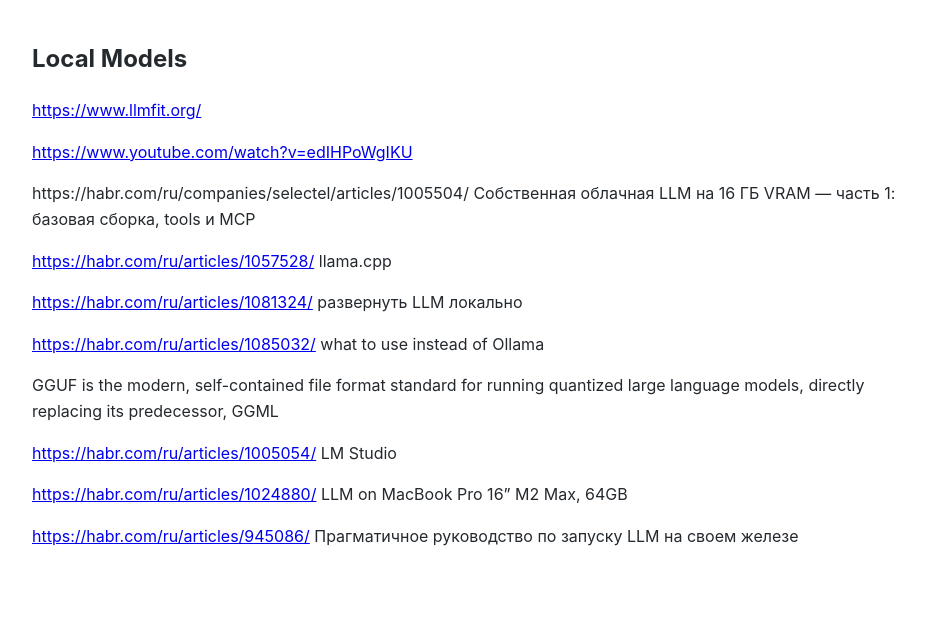
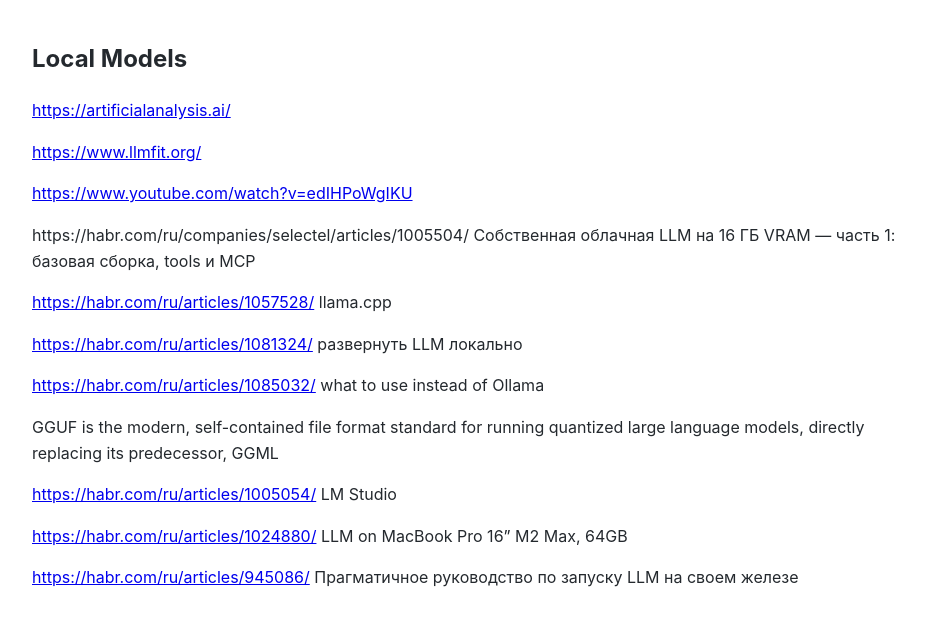
Before and after one commit to Michael-Lubinsky/michael-lubinsky.github.com, a Jekyll site: the page built from ml/local_llm.md, in a window 1280 px wide. Shown: the top 626 px of the page, without its empty margins (158-1083 px from the left). Built offline with Jekyll 4.4.1, drawn with Linux system fonts in a browser that asks for light colours; our own code applies the rules of GitHub Pages for plain Markdown files.

Commit message:
Update local_llm.md

```diff
--- a/ml/local_llm.md
+++ b/ml/local_llm.md
@@ -1,4 +1,6 @@
 ## Local Models
+
+<https://artificialanalysis.ai/>
 
 <https://www.llmfit.org/>
 
```
